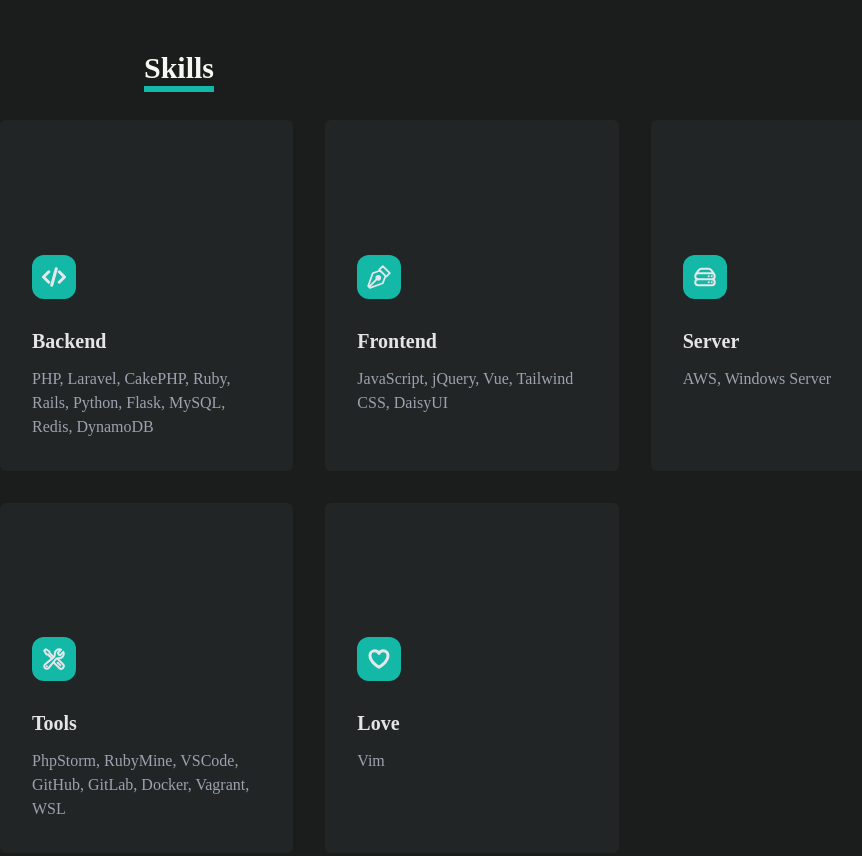
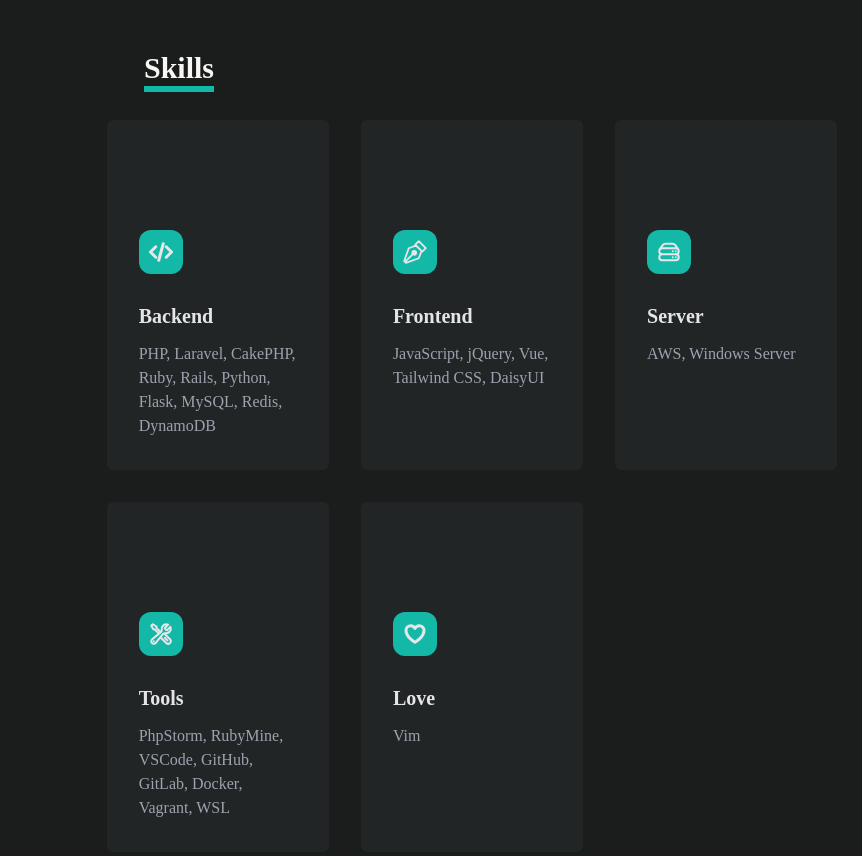
Before and after one commit to lightning5x5/lightning5x5.github.io, a plain HTML site: page index.html in a window 1280 px wide. Shown: the part 860-1716 px from the top of the page, without its empty margins (176-1038 px from the left). Drawn offline with Linux system fonts and the light colour scheme; a web font is replaced by a local one.

Commit message:
🩹 fix: モバイルレイアウト以外でカードレイアウトが大きくなりすぎたので修正

```diff
--- a/index.html
+++ b/index.html
@@ -161,7 +161,7 @@
         <h2 class="text-3xl font-semibold border-b-6 border-teal-500">Skills</h2>
       </div>
     </div>
-    <div class="mx-auto w-9/12 sm:pl-4">
+    <div class="mx-auto w-9/12 sm:w-8/12 lg:w-7/12 sm:pl-4">
       <div class="grid grid-cols-1 md:grid-cols-2 lg:grid-cols-3 gap-8">
         <div class="card bg-base-200 rounded-md">
           <div class="card-body mt-[40%] lg:mt-[35%]">
```
Also changed, not shown: css/output.css.
